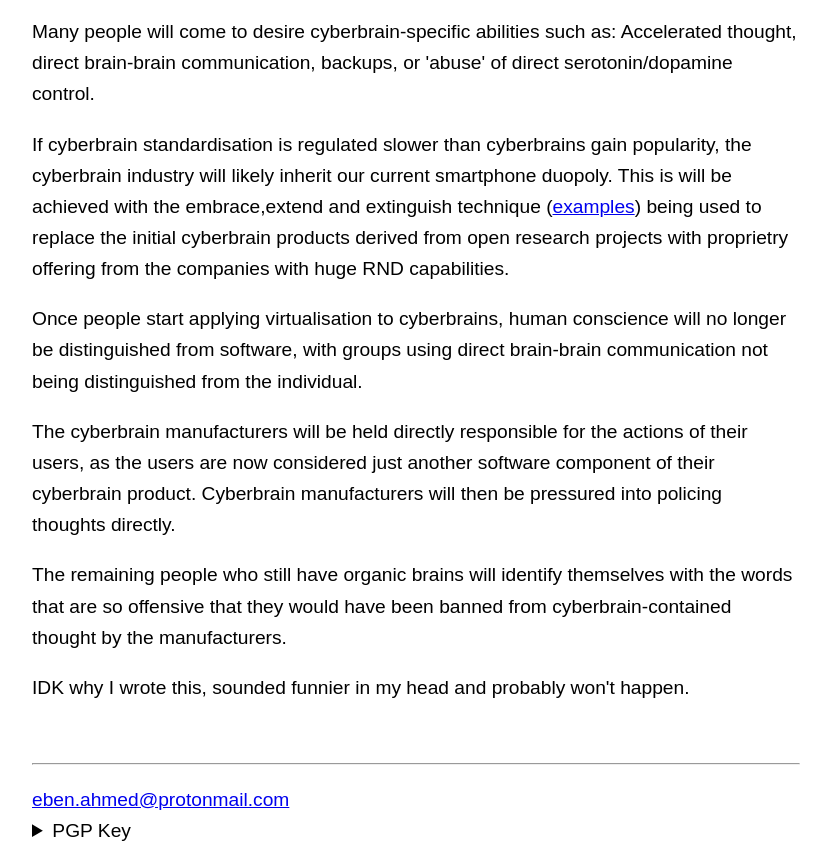
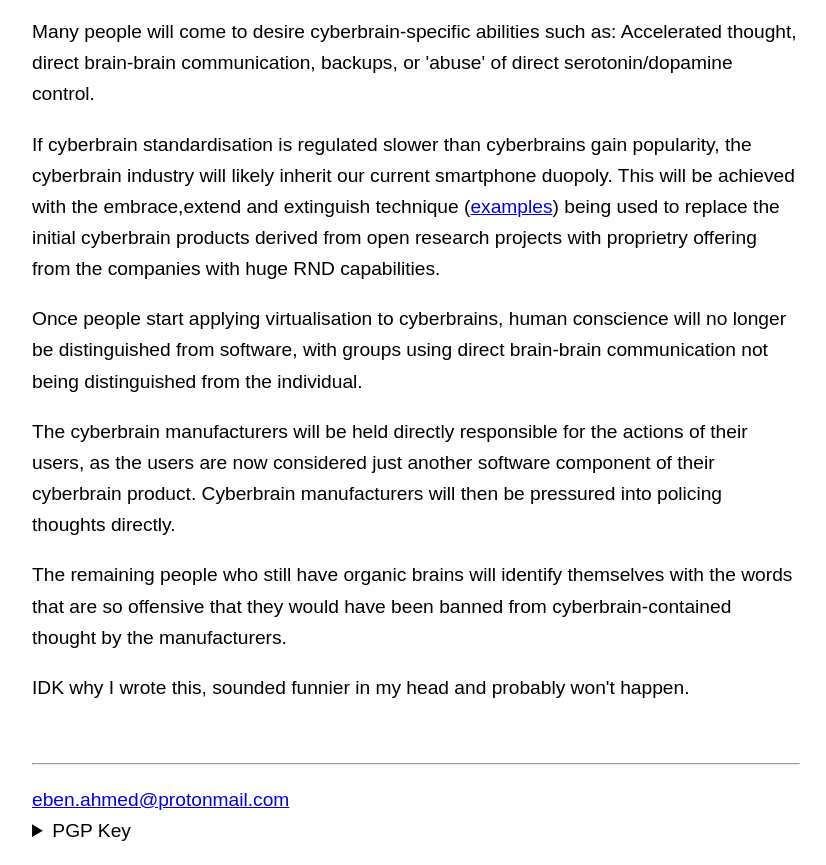
Before and after one commit to ebenahmed0/ebenahmed0.github.io, a plain HTML site: page index.html in a window 1280 px wide. Shown: the part 1283-2148 px from the top of the page, without its empty margins (224-1050 px from the left). Drawn offline with Linux system fonts and the light colour scheme.

Commit message:
Update index.html

```diff
--- a/index.html
+++ b/index.html
@@ -21,7 +21,7 @@
 <p>If no cure for dementia is found (and after a few engineering problems have been solved) people who are alienated and wealthy enough will eventually resort to extending their life by running their brain within a sufficiently detailed computer simulation, a 'cyberbrain'.</p>
 <p>Cyberbrains could interface with the internet directly, allowing people with cyberbrains to contribute their cyberbrain-accepting ideas more effectively, therefore accelerating cyberbrain acceptance.</p>
 <p>Many people will come to desire cyberbrain-specific abilities such as: Accelerated thought, direct brain-brain communication, backups, or 'abuse' of direct serotonin/dopamine control.</p>
-<p>If cyberbrain standardisation is regulated slower than cyberbrains gain popularity, the cyberbrain industry will likely inherit our current smartphone duopoly. This is will be achieved with the embrace,extend and extinguish technique (<a href="https://en.wikipedia.org/wiki/Embrace,_extend,_and_extinguish#Examples_by_Microsoft">examples</a>) being used to replace the initial cyberbrain products derived from open research projects with proprietry offering from the companies with huge RND capabilities.</p>
+<p>If cyberbrain standardisation is regulated slower than cyberbrains gain popularity, the cyberbrain industry will likely inherit our current smartphone duopoly. This will be achieved with the embrace,extend and extinguish technique (<a href="https://en.wikipedia.org/wiki/Embrace,_extend,_and_extinguish#Examples_by_Microsoft">examples</a>) being used to replace the initial cyberbrain products derived from open research projects with proprietry offering from the companies with huge RND capabilities.</p>
 <p>Once people start applying virtualisation to cyberbrains, human conscience will no longer be distinguished from software, with groups using direct brain-brain communication not being distinguished from the individual.</p>
 <p>The cyberbrain manufacturers will be held directly responsible for the actions of their users, as the users are now considered just another software component of their cyberbrain product. Cyberbrain manufacturers will then be pressured into policing thoughts directly.</p>
 <p>The remaining people who still have organic brains will identify themselves with the words that are so offensive that they would have been banned from cyberbrain-contained thought by the manufacturers.</p>
```
